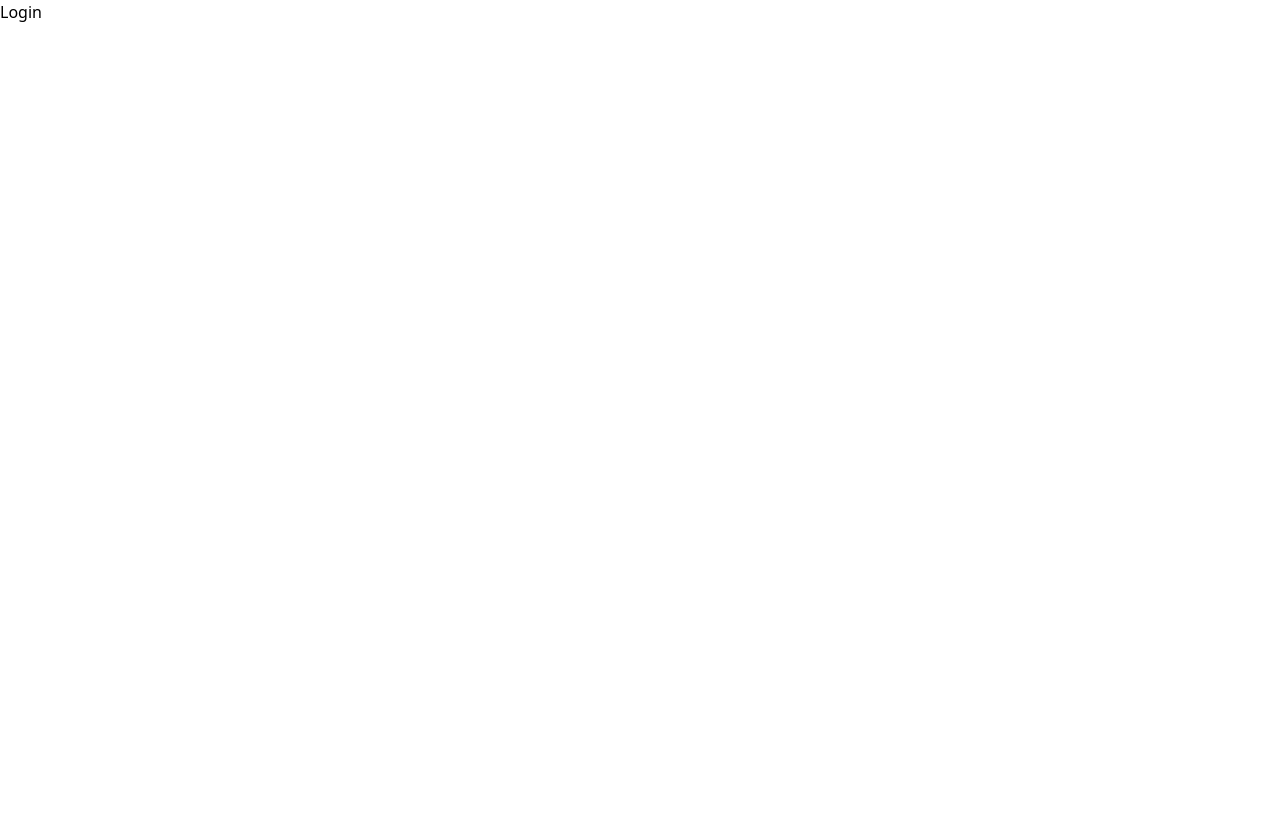
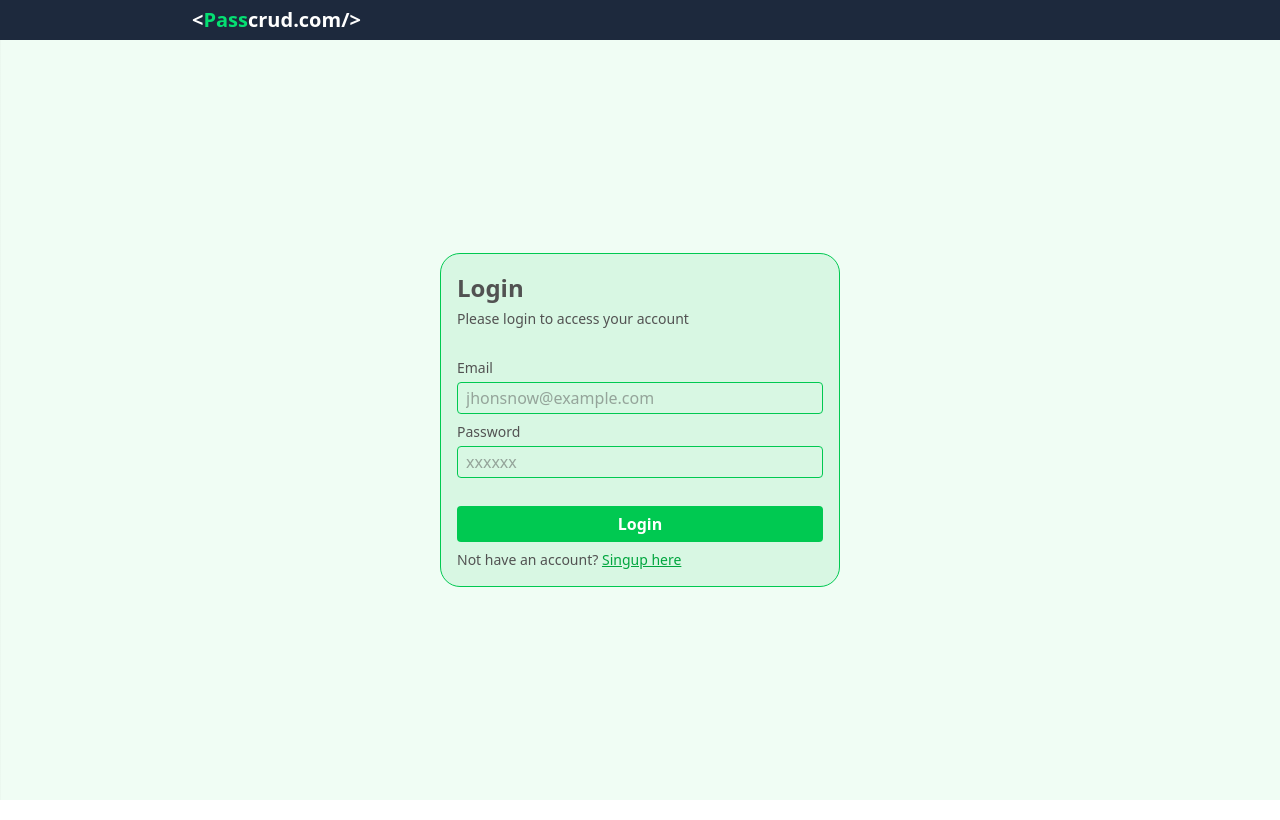
Before and after one commit to hardikdevaliya2006/Supabase_CRUD, a React (Vite) app: page /login in a window 1280 px wide. Built offline with nearby package versions, Linux system fonts and the light colour scheme.

Commit message:
feat: add Login, Navbar, and Update components; enhance page structure and styling

```diff
--- a/src/App.css
+++ b/src/App.css
@@ -1,10 +1,10 @@
-*{
-    margin: 0;
-    padding: 0;
-    box-sizing: border-box;
-}
+
 
 html, body, #root {
     height: 100vh;
     width: 100%;
 }
+
+.k {
+    color: #8080800a;
+}
--- /dev/null
+++ b/src/components/LoginForm.jsx
@@ -0,0 +1,71 @@
+import React from "react";
+
+const LoginForm = () => {
+  return (
+    <section className="h-screen w-full flex justify-center items-center">
+      <div className="loginBox p-4 md:w-100 w-[85%] text-neutral-600 flex gap-7 flex-col justify-center border border-green-500 bg-green-500/10 rounded-[20px]">
+        <div className="loginHead">
+          <h2 className="font-semibold text-font-primary text-[1.5rem]">
+            Login
+          </h2>
+          <span className="text-sm">Please login to access your account</span>
+        </div>
+        <div className="inputBoxAndBtn flex flex-col gap-2">
+          <div className="emailInput flex flex-col gap-1">
+            <label htmlFor="email" className="text-sm">
+              Email
+            </label>
+            <input
+              type="email"
+              // onChange={(e) => setEmail(e.target.value)}
+              placeholder="jhonsnow@example.com"
+              className="text-[1rem] pl-2 py-[0.19rem] border-green-500 border outline-none rounded-sm"
+            />
+          </div>
+          <div className="passwordInput flex flex-col gap-1">
+            <label htmlFor="password" className="text-sm">
+              Password
+            </label>
+            <input
+              type="password"
+              // onChange={(e) => setPassword(e.target.value)}
+              placeholder="xxxxxx"
+              className="text-[1rem] pl-2 py-[0.19rem] border-green-500 border outline-none rounded-sm"
+            />
+          </div>
+        </div>
+        <div className="submit flex flex-col gap-2">
+          <button
+            className="bg-green-500 font-semibold p-2 py-1.5 cursor-pointer rounded-sm text-white w-full"
+            // onClick={loginUser}
+            // className={`${
+            //   loading ? "bg-[#5f6fffd2]" : "bg-brand-primary"
+            // } p-2 py-1.5 cursor-pointer rounded-[4px] text-white w-full`}
+          >
+            {/* {loading ? (
+                <>
+                  <MiniSpinner size="xs" /> Login...
+                </>
+              ) : (
+                "Login"
+              )} */}
+            Login
+          </button>
+          <div className="text-sm subtext">
+            <p>
+              <span>Not have an account? </span>
+              <a
+                href="#"
+                className="text-brand-primary text-green-600 underline"
+              >
+                Singup here
+              </a>
+            </p>
+          </div>
+        </div>
+      </div>
+    </section>
+  );
+};
+
+export default LoginForm;
--- /dev/null
+++ b/src/components/Navbar.jsx
@@ -0,0 +1,16 @@
+const Navbar = () => {
+  return (
+    <nav className="h-full w-[98vw] md:w-[70vw] flex items-center justify-between">
+      <div className="logoSection text-xl font-bold text-white">
+        &lt;<span className="text-green-400">Pass</span>
+        <span>crud.com/&gt;</span>
+      </div>
+      <div className="navigationBtn text-white">
+        <div className="githubButton"></div>
+        <div className="profileCircle"></div>
+      </div>
+    </nav>
+  );
+};
+
+export default Navbar;
--- a/src/pages/Create.jsx
+++ b/src/pages/Create.jsx
@@ -2,7 +2,11 @@ import React from 'react'
 
 const Create = () => {
   return (
-    <div>Create</div>
+   <main className="h-full w-full bg-green-50 bg-[linear-gradient(to_right,#8080800a_1px,transparent_1px),linear-gradient(to_bottom,#8080800a_1px,transparent_1px)] ">
+      <header></header>
+      <div></div>
+      <footer></footer>
+    </main>
   )
 }
 
--- a/src/pages/Dashboard.jsx
+++ b/src/pages/Dashboard.jsx
@@ -1,9 +1,13 @@
-import React from 'react'
+import React from "react";
 
 const Dashboard = () => {
   return (
-    <div>Dashboard</div>
-  )
-}
+    <main className="h-full w-full bg-green-50 bg-[linear-gradient(to_right,#8080800a_1px,transparent_1px),linear-gradient(to_bottom,#8080800a_1px,transparent_1px)] ">
+      <header></header>
+      <div></div>
+      <footer></footer>
+    </main>
+  );
+};
 
-export default Dashboard
+export default Dashboard;
--- a/src/pages/Login.jsx
+++ b/src/pages/Login.jsx
@@ -1,9 +1,18 @@
-import React from 'react'
+import LoginForm from "../components/LoginForm";
+import Navbar from "../components/Navbar";
 
 const Login = () => {
   return (
-    <div>Login</div>
-  )
-}
+    <main className="h-screen bg-green-50 bg-[linear-gradient(to_right,#8080800a_1px,transparent_1px),linear-gradient(to_bottom,#8080800a_1px,transparent_1px)] ">
+      <header className="bg-slate-800 flex justify-center items-center h-[5vh]">
+        <Navbar></Navbar>
+      </header>
+      <section className="flex h-[95vh] items-center justify-center">
+        <LoginForm></LoginForm>
+      </section>
+      <footer></footer>
+    </main>
+  );
+};
 
-export default Login
+export default Login;
--- a/src/pages/Signup.jsx
+++ b/src/pages/Signup.jsx
@@ -1,9 +1,13 @@
-import React from 'react'
+import React from "react";
 
 const Signup = () => {
   return (
-    <div>Signup</div>
-  )
-}
+    <main className="h-full w-full bg-green-50 bg-[linear-gradient(to_right,#8080800a_1px,transparent_1px),linear-gradient(to_bottom,#8080800a_1px,transparent_1px)] ">
+      <header></header>
+      <div></div>
+      <footer></footer>
+    </main>
+  );
+};
 
-export default Signup
+export default Signup;
--- a/src/pages/Update.jsx
+++ b/src/pages/Update.jsx
@@ -0,0 +1,13 @@
+import React from "react";
+
+const Update = () => {
+  return (
+    <main className="h-full w-full bg-green-50 bg-[linear-gradient(to_right,#8080800a_1px,transparent_1px),linear-gradient(to_bottom,#8080800a_1px,transparent_1px)] ">
+      <header></header>
+      <div></div>
+      <footer></footer>
+    </main>
+  );
+};
+
+export default Update;
```
